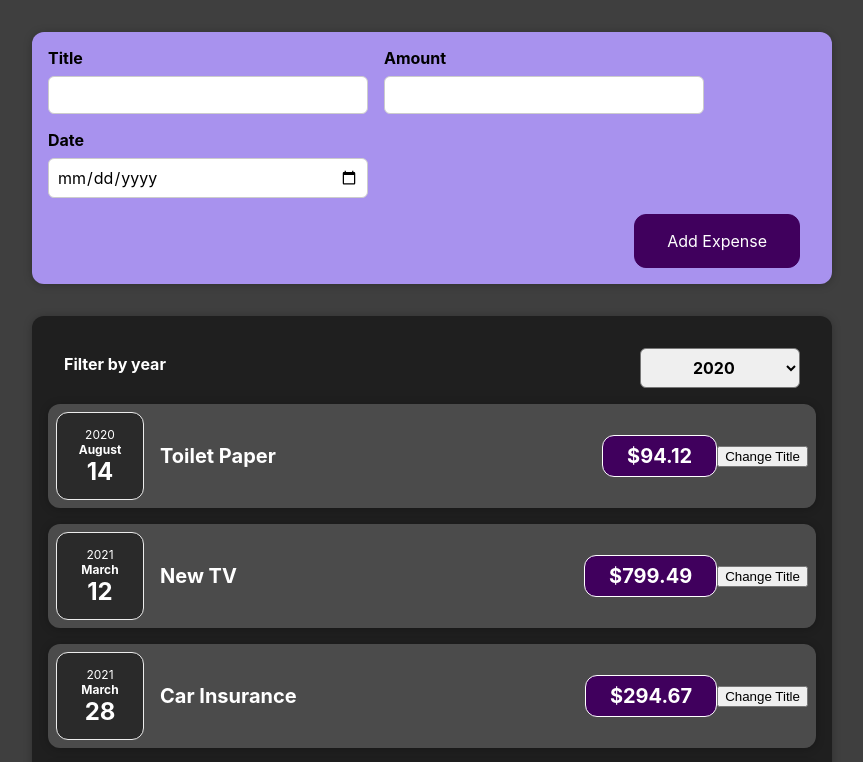
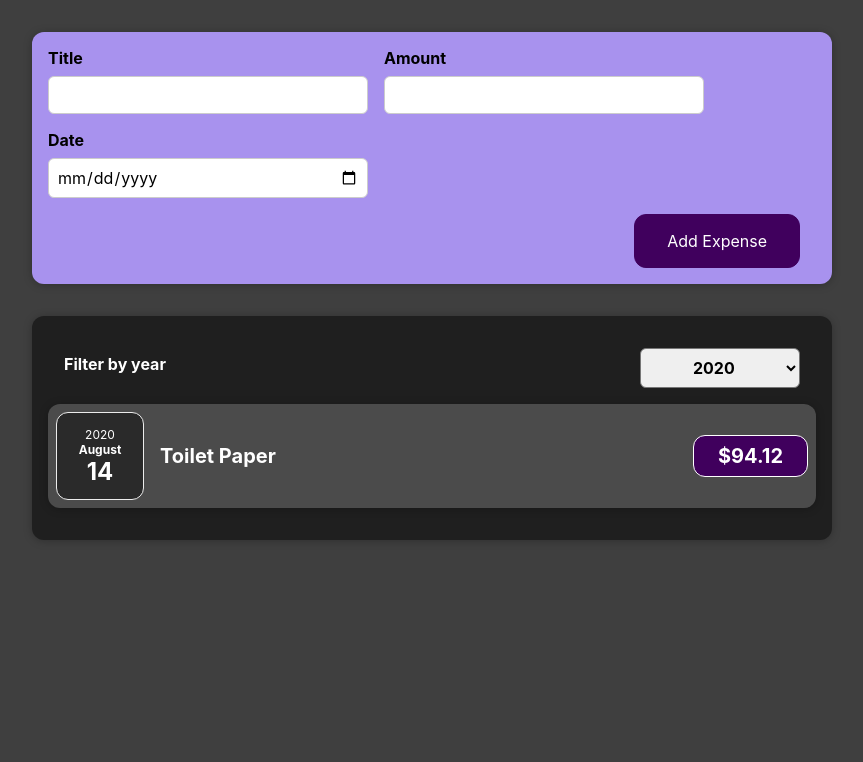
Before and after one commit to JosephAO/react-guide, a React (Create React App) app: page / in a window 1280 px wide. Shown: the top 762 px of the page, without its empty margins (208-1071 px from the left). Built offline with nearby package versions, Linux system fonts and the light colour scheme.

Commit message:
added functionality to adding and filtering

```diff
--- a/src/App.js
+++ b/src/App.js
@@ -1,15 +1,53 @@
+import React, { useState } from "react";
 import ExpenseList from "./components/Expense/ExpenseList";
 import NewExpense from "./components/NewExpense/NewExpense";
 import "./App.css";
+
 function App() {
+	const initialList = [
+		{
+			id: "e1",
+			title: "Toilet Paper",
+			amount: 94.12,
+			date: new Date(2020, 7, 14)
+		},
+		{ id: "e2", title: "New TV", amount: 799.49, date: new Date(2021, 2, 12) },
+		{
+			id: "e3",
+			title: "Car Insurance",
+			amount: 294.67,
+			date: new Date(2021, 2, 28)
+		},
+		{
+			id: "e4",
+			title: "New Desk (Wooden)",
+			amount: 450,
+			date: new Date(2021, 5, 12)
+		},
+		{
+			id: "e5",
+			date: new Date(2023, 4, 5),
+			title: "Rent",
+			amount: 1700.0
+		},
+		{
+			id: "e6",
+			date: new Date(2023, 5, 1),
+			title: "Rent",
+			amount: 1710.34
+		}
+	];
+
+	const [expenseList, setExpenseList] = useState(initialList);
+
 	const addNewExpense = (expenseObj) => {
-		console.log(expenseObj);
+		setExpenseList((prevState) => [expenseObj, ...prevState]);
 	};
 
 	return (
 		<div>
 			<NewExpense addNewExpense={addNewExpense} />
-			<ExpenseList />
+			<ExpenseList expenseList={expenseList} />
 		</div>
 	);
 }
--- a/src/components/Expense/ExpenseFilter.js
+++ b/src/components/Expense/ExpenseFilter.js
@@ -21,6 +21,9 @@ const ExpenseFilter = ({ setYear, onYearSelection }) => {
 			<div className="expenses-filter__control">
 				<label>Filter by year</label>
 				<select value={setYear} onChange={onYearSelection}>
+					<option key={0} value={"all"}>
+						ALL
+					</option>
 					{yearList()}
 				</select>
 			</div>
--- a/src/components/Expense/ExpenseItem.js
+++ b/src/components/Expense/ExpenseItem.js
@@ -1,24 +1,16 @@
 import "./ExpenseItem.css";
 import ExpenseDate from "./ExpenseDate";
 import Card from "../wrappers/Card";
-import React, { useState } from "react";
+import React from "react";
 
 const ExpenseItem = ({ title, date, amount }) => {
-	const [myTitle, setMyTitle] = useState(title);
-
-	const changeTitleHandler = () => {
-		setMyTitle("Updated");
-		console.log(`${myTitle} clicked`);
-	};
-
 	return (
 		<Card className="expense-item">
 			<ExpenseDate date={date} />
 			<div className="expense-item__description">
-				<h2>{myTitle}</h2>
+				<h2>{title}</h2>
 				<div className="expense-item__price">${amount}</div>
 			</div>
-			<button onClick={changeTitleHandler}>Change Title</button>
 		</Card>
 	);
 };
--- a/src/components/Expense/ExpenseList.js
+++ b/src/components/Expense/ExpenseList.js
@@ -5,54 +5,24 @@ import ExpenseFilter from "./ExpenseFilter";
 
 import "./ExpenseList.css";
 
-export default function ExpenseList() {
-	const [filterYear, setFilterYear] = useState(2020);
-	const expenseList = [
-		{
-			id: "e1",
-			title: "Toilet Paper",
-			amount: 94.12,
-			date: new Date(2020, 7, 14)
-		},
-		{ id: "e2", title: "New TV", amount: 799.49, date: new Date(2021, 2, 12) },
-		{
-			id: "e3",
-			title: "Car Insurance",
-			amount: 294.67,
-			date: new Date(2021, 2, 28)
-		},
-		{
-			id: "e4",
-			title: "New Desk (Wooden)",
-			amount: 450,
-			date: new Date(2021, 5, 12)
-		},
-		{
-			id: "e5",
-			date: new Date(2023, 4, 5),
-			title: "Rent",
-			amount: 1700.0
-		},
-		{
-			id: "e6",
-			date: new Date(2023, 5, 1),
-			title: "Rent",
-			amount: 1710.34
-		}
-	];
+export default function ExpenseList({ expenseList }) {
+	const [filterYear, setFilterYear] = useState("2020");
 
 	const selectYearHandler = (e) => {
 		setFilterYear(e.target.value);
 	};
 
+	const filteredList =
+		filterYear !== "all"
+			? expenseList.filter((item) => item.date.getFullYear().toString() === filterYear)
+			: expenseList;
+
 	return (
 		<Card className="expenseList">
 			<ExpenseFilter setYear={filterYear} onYearSelection={selectYearHandler} />
-			{expenseList.map((item) => {
-				return (
-					<ExpenseItem key={item.id} date={item.date} amount={item.amount} title={item.title} />
-				);
-			})}
+			{filteredList.map((item) => (
+				<ExpenseItem key={item.id} date={item.date} amount={item.amount} title={item.title} />
+			))}
 		</Card>
 	);
 }
```
